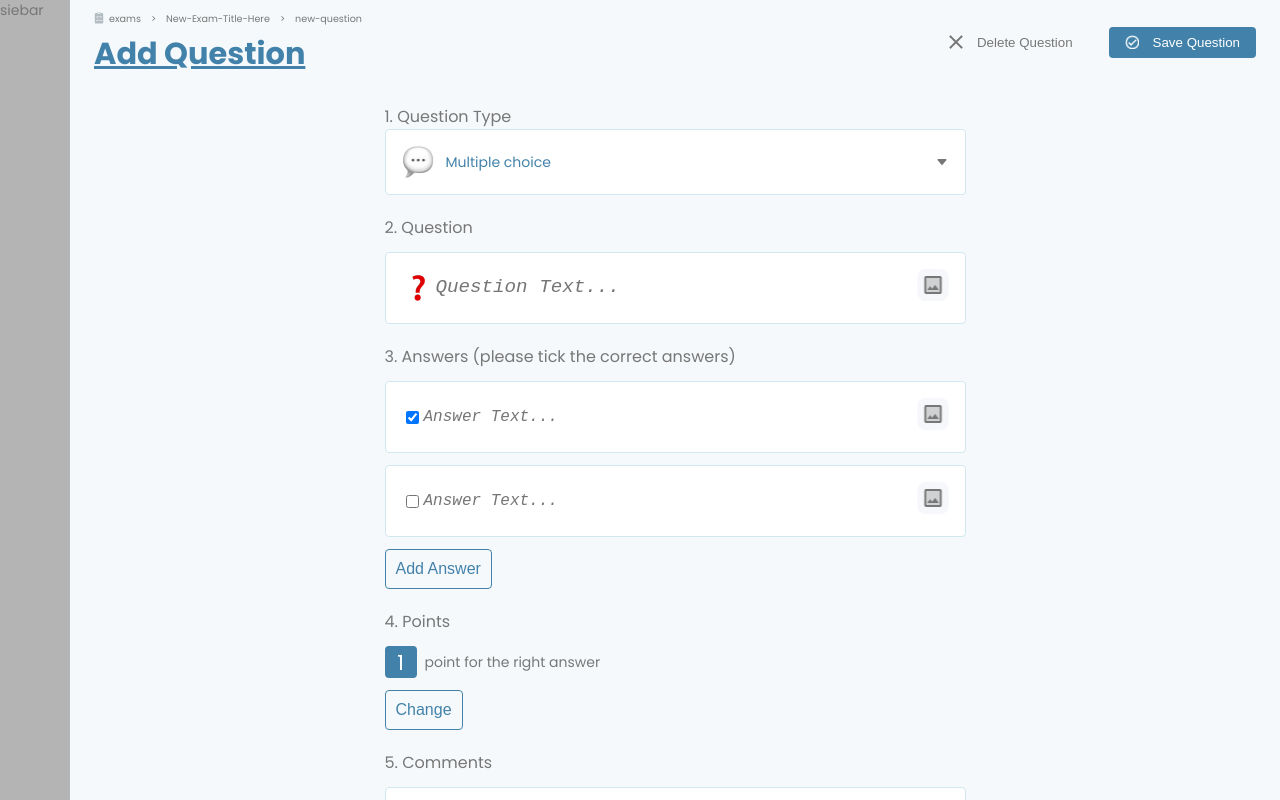
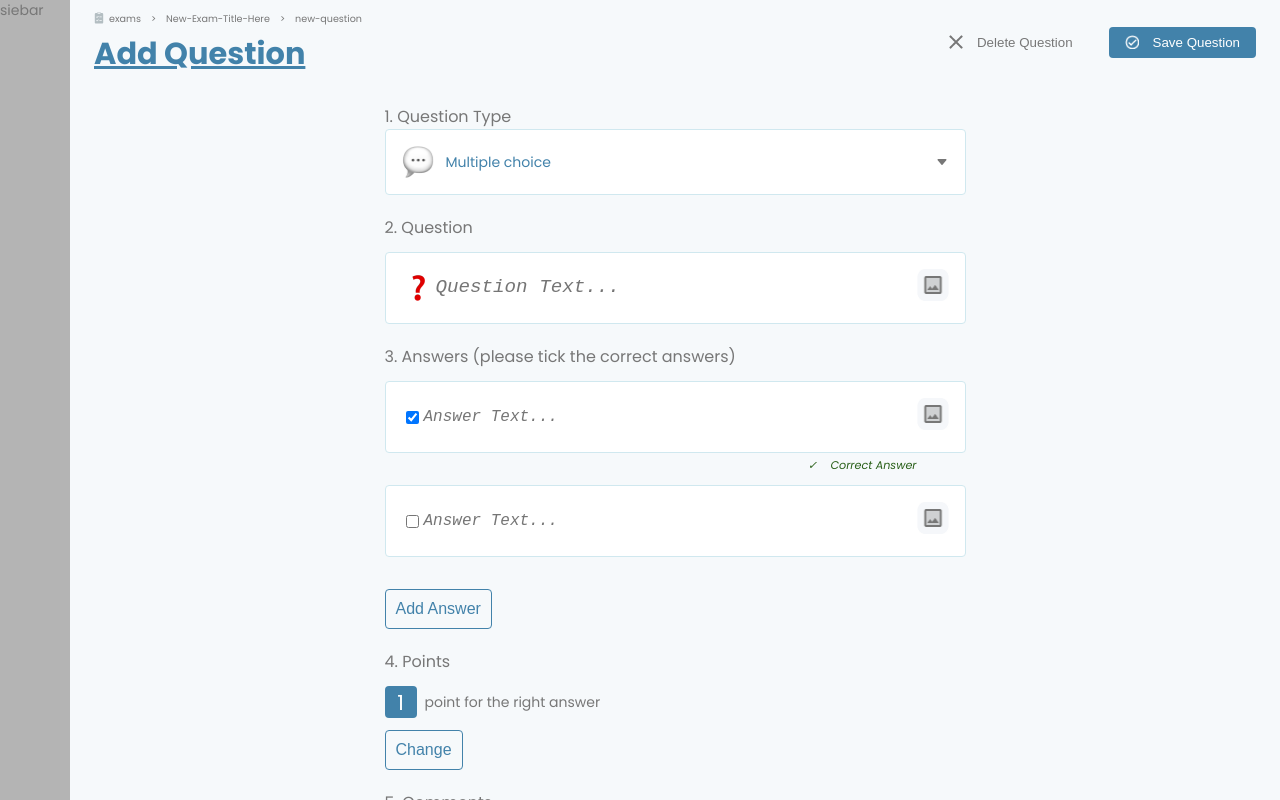
Before and after one commit to AntonKramarenko/questions-board, a React (Create React App) app: page /exams/New-Exam-Title-Here/new-question in a window 1280 px wide. Both pictures are taken after a click on the checkbox 412 px from the left and 417 px from the top of the page. Shown: the top 800 px of the page. Built offline with nearby package versions, Linux system fonts and the light colour scheme.

Commit message:
add correct answer checked

```diff
--- a/src/components/componentsUI/MultipleInputAnswer/MultipleInputAnswer.scss
+++ b/src/components/componentsUI/MultipleInputAnswer/MultipleInputAnswer.scss
@@ -1,14 +1,15 @@
 @import '../../../styles/colors.scss';
 @import '../../../styles//main.scss';
+@import '../../../styles/fonts.scss';
 
 .multipleInputAnswer{
     background-color: $color-primary-ligth;
     border:$border ;
     border-radius: $radius;
-    margin: 12px 0;
+    margin-bottom: 32px;
+    position: relative;
 
     &__header{
-        display: flex;
         display: flex;
         align-items: center;
         padding: 16px;
@@ -21,4 +22,18 @@
             color: $color-primary;
         }
     }
+
+    &__correct{
+        position: absolute;
+        bottom: -22px;
+        right: 48px;
+        font-size: 0.7rem;
+        font-weight: 400;
+        color: $color-correct;
+        font-style: $font-style;
+
+        span{
+            margin-right: 10px;
+        }
+    }
 }
--- a/src/components/componentsUI/MultipleInputAnswer/MultipleInputAnswer.tsx
+++ b/src/components/componentsUI/MultipleInputAnswer/MultipleInputAnswer.tsx
@@ -1,6 +1,5 @@
 import React, { useState } from 'react'
 import { SelectImagesBox } from '../SelectImagesBox'
-import { SelectImgQuestion } from '../SelectImgQuestion'
 import { UniversalInput } from '../UniversalInput'
 import './MultipleInputAnswer.scss'
 
@@ -10,11 +9,12 @@ interface IMultipleInputAnswer{
 
 export const MultipleInputAnswer:React.FC<IMultipleInputAnswer> = ({id}) => {
   const [selectImages,setSelectImages] = useState<string[]>([])
+  const [isCorrectAnswer,setCorrectAnswer] = useState<boolean>(false)
 
   return (
     <div className='multipleInputAnswer'>
       <div className="multipleInputAnswer__header">
-        <input type="checkbox" />
+        <input type="checkbox" checked={isCorrectAnswer} onChange={() => setCorrectAnswer(!isCorrectAnswer)}/>
         <UniversalInput
           id={id}
           placeholder='Answer Text...'
@@ -22,6 +22,7 @@ export const MultipleInputAnswer:React.FC<IMultipleInputAnswer> = ({id}) => {
           setSelectImages={setSelectImages}/>
       </div>
       {selectImages.length>0  && <SelectImagesBox images={selectImages}/>}
+      {isCorrectAnswer ? <div className='multipleInputAnswer__correct'> <span>&#10003;</span> Correct Answer</div> : null }
     </div>
   )
 }
--- a/src/styles/colors.scss
+++ b/src/styles/colors.scss
@@ -4,6 +4,7 @@ $color-primary-active: #4282AA;
 $color-primary-dark: #193046;
 $color-primary-ligth: #FFFFFF;
 $color-routes: #727783;
+$color-correct: #285F17;
 
 
 //colors backgrounds
```
